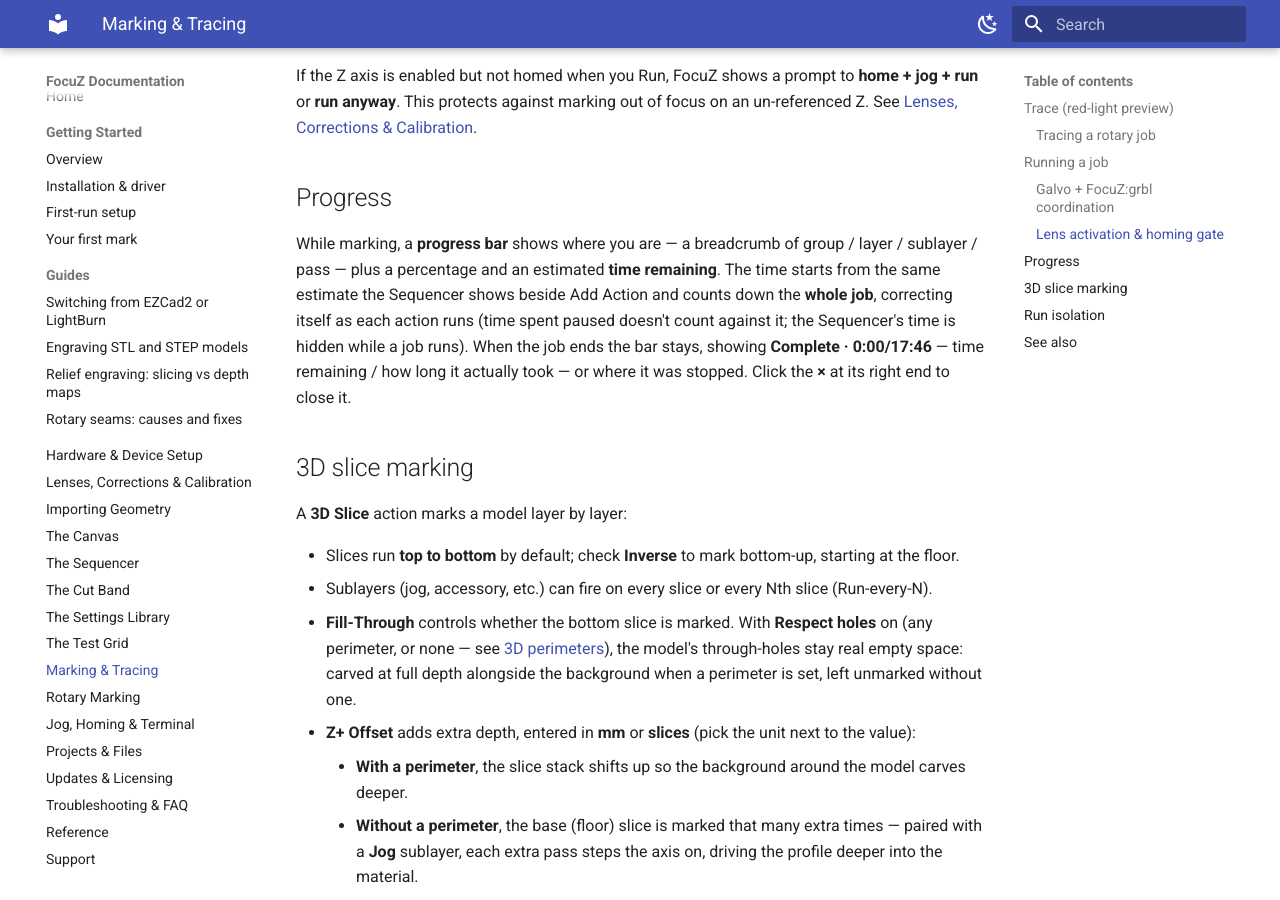
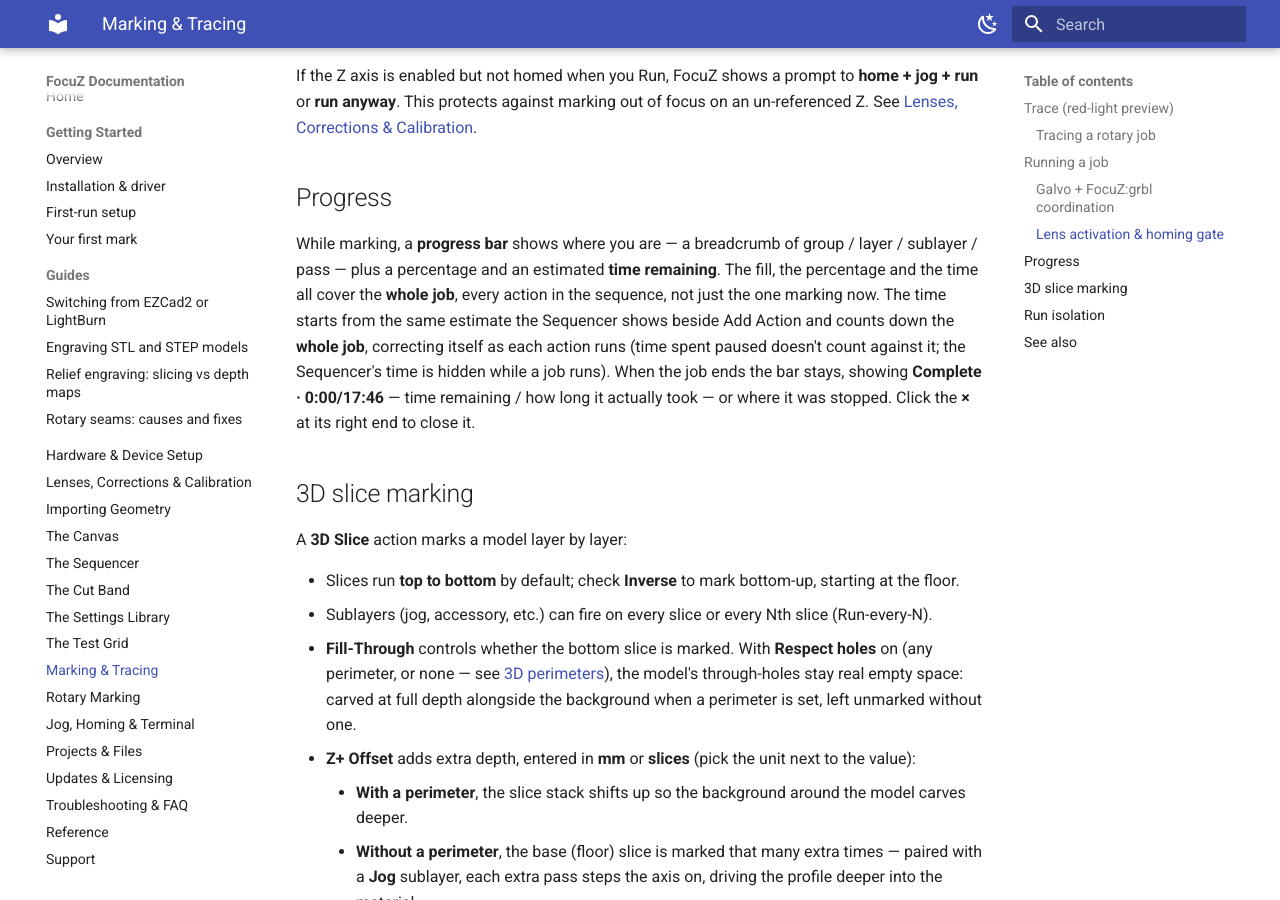
Before and after one commit to Lokahi-Shop/focuz-docs, an MkDocs documentation site: the page built from docs/marking-tracing.md, in a window 1280 px wide and 900 px high, scrolled down 1979 px. Built offline with MkDocs 1.6.1 and Material for MkDocs 9.7.7, drawn with Linux system fonts in a browser that asks for light colours.

Commit message:
Progress bar fill and % cover the whole job
Co-Authored-By: Claude Opus 5.5 <noreply@anthropic.com>

```diff
--- a/docs/marking-tracing.md
+++ b/docs/marking-tracing.md
@@ -74,7 +74,8 @@ If the Z axis is enabled but not homed when you Run, FocuZ shows a prompt to **h
 ## Progress
 
 While marking, a **progress bar** shows where you are — a breadcrumb of group / layer / sublayer / pass —
-plus a percentage and an estimated **time remaining**. The time starts from the same estimate the Sequencer
+plus a percentage and an estimated **time remaining**. The fill, the percentage and the time all cover the
+**whole job**, every action in the sequence, not just the one marking now. The time starts from the same estimate the Sequencer
 shows beside Add Action and counts down the **whole job**, correcting itself as each action runs (time spent
 paused doesn't count against it; the Sequencer's time is hidden while a job runs). When the job ends the bar stays, showing **Complete · 0:00/17:46** — time remaining / how long it
 actually took — or where it was stopped. Click the **×** at its right end to close it.
```
